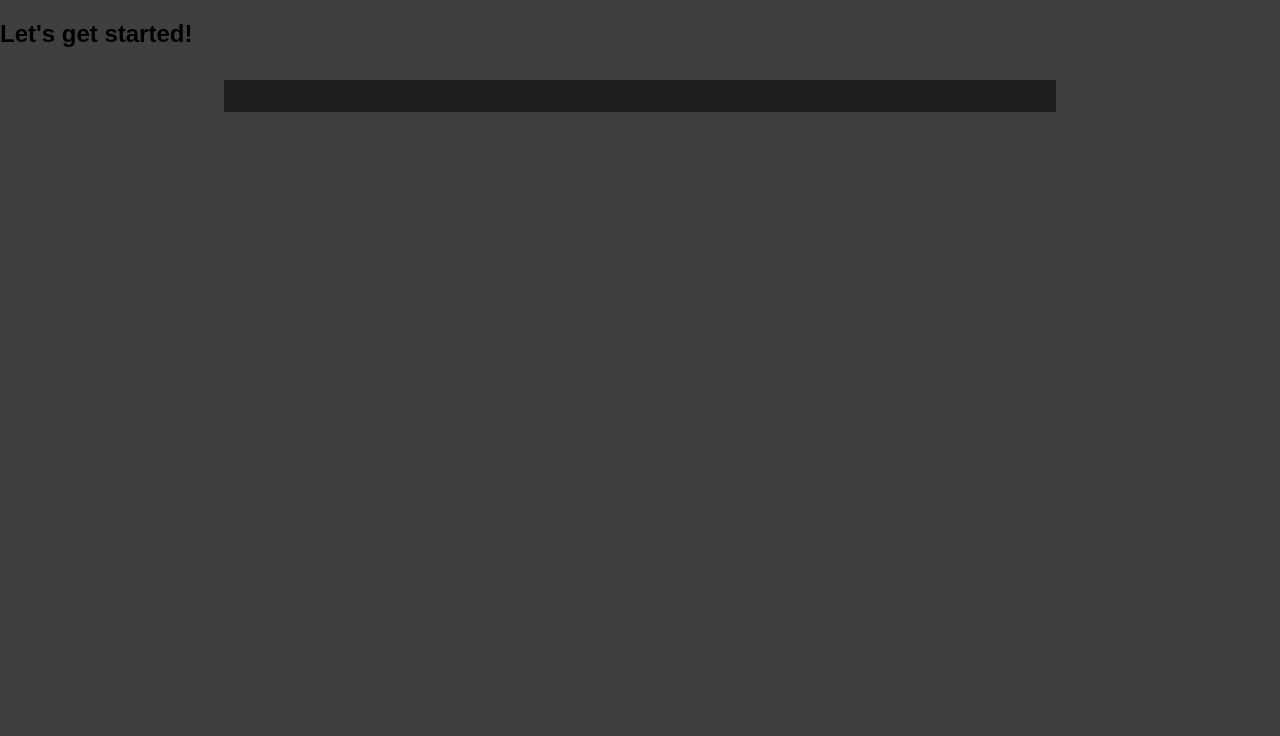
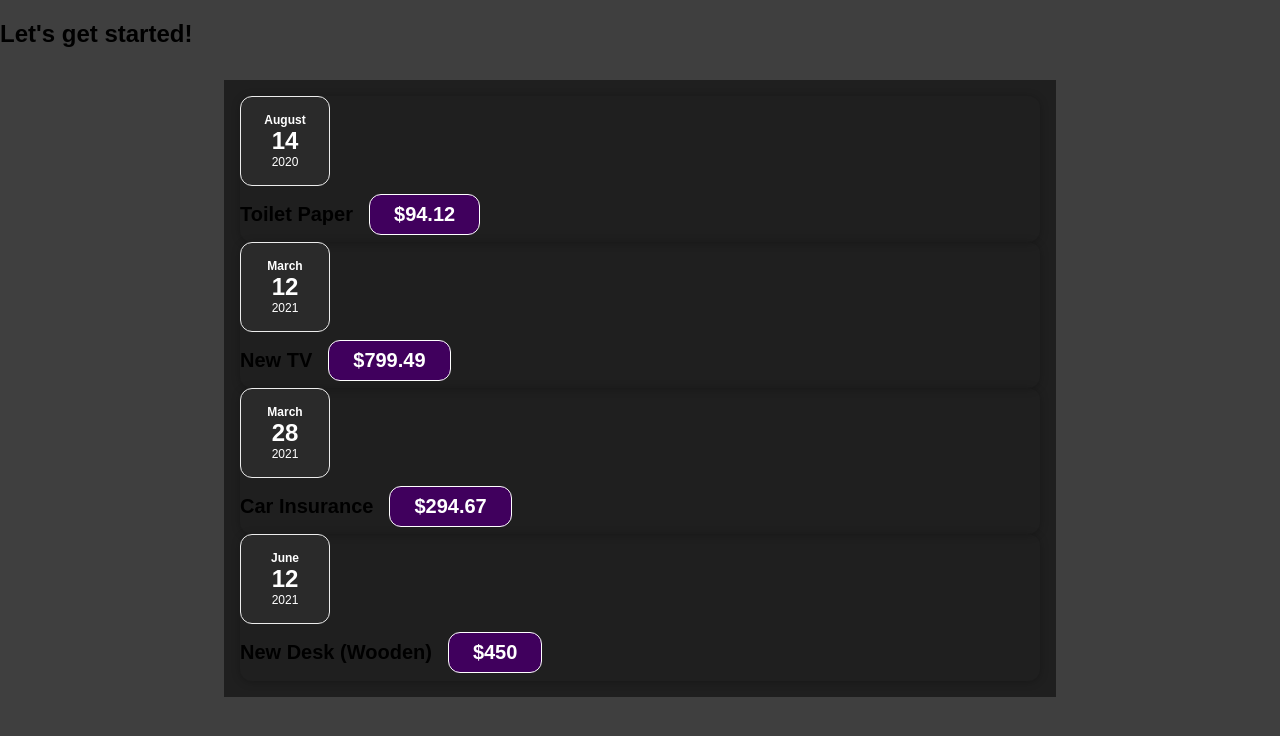
Before and after one commit to DannyPadron09/ReactRefresh, a JavaScript app: page / in a window 1280 px wide. Shown: the top 736 px of the page. Built offline with nearby package versions, Linux system fonts and the light colour scheme.

Commit message:
adding props to new component

```diff
--- a/src/components/Card.js
+++ b/src/components/Card.js
@@ -1,10 +1,11 @@
 import './Card.css';
 
-function Card() {
+function Card(props) {
 
     return(
-        <div className = "card"></div>
+        <div className = "card">{props.children}</div>
     );
 }
 
+
 export default Card;
```
